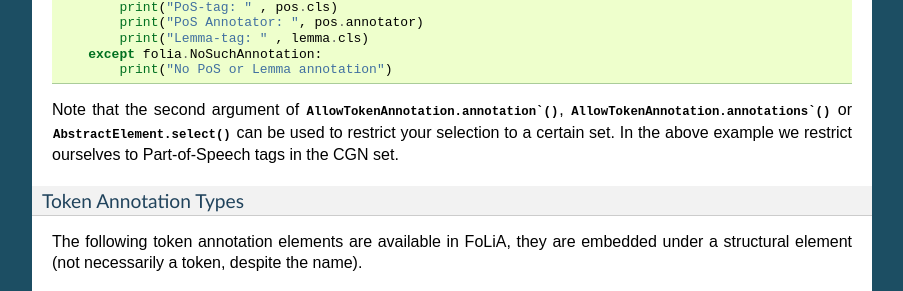
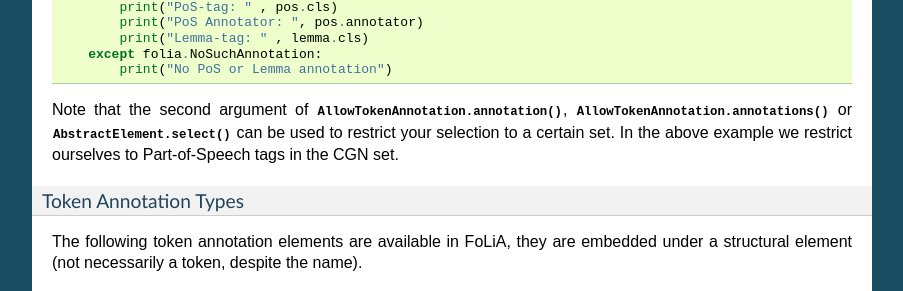
Before and after one commit to proycon/foliapy, a Sphinx documentation site: the page built from docs/folia.rst, in a window 1280 px wide and 900 px high, scrolled down 6391 px. Shown: the part 159-450 px from the top of the window, without its empty margins (198-1101 px from the left). Built offline with Sphinx 7.4.7, drawn with Linux system fonts in a browser that asks for light colours; the version number is read from the project's files by our own code.

```diff
--- a/docs/folia.rst
+++ b/docs/folia.rst
@@ -356,7 +357,7 @@ exception if none is found::
         except folia.NoSuchAnnotation:
             print("No PoS or Lemma annotation")
 
-Note that the second argument of :meth:`AllowTokenAnnotation.annotation``, :meth:`AllowTokenAnnotation.annotations`` or
+Note that the second argument of :meth:`AllowTokenAnnotation.annotation`, :meth:`AllowTokenAnnotation.annotations` or
 :meth:`AbstractElement.select` can be used to restrict your selection to a certain set. In the
 above example we restrict ourselves to Part-of-Speech tags in the CGN set.
 
```
Also changed, not shown: other parts of docs/folia.rst (+4 -1 lines), 1 other file.
